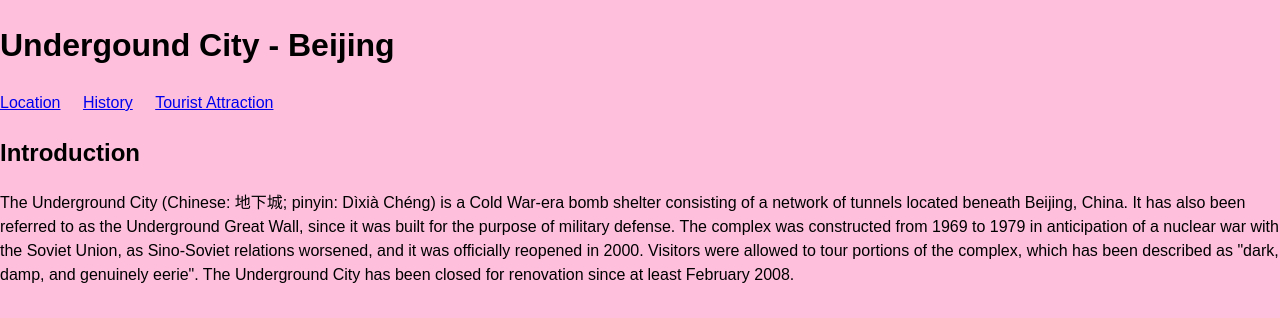
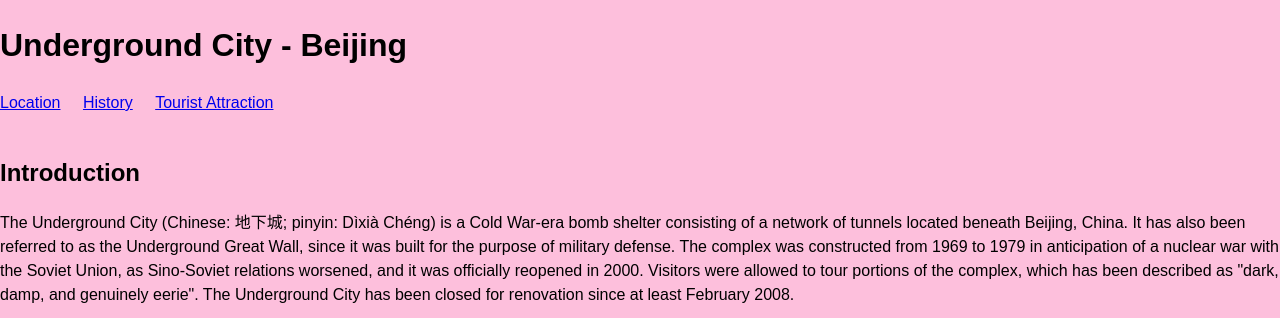
Before and after one commit to briebrocato1/Universal-Design-Brie, a plain HTML site: page semantics.html in a window 1280 px wide. Shown: the top 318 px of the page. Drawn offline with Linux system fonts and the light colour scheme.

Commit message:
changed spelling and proofread

```diff
--- a/semantics.html
+++ b/semantics.html
@@ -3,14 +3,14 @@
 <head>
     <meta charset="UTF-8">
     <meta name="viewport" content="width=device-width, initial-scale=1.0">
-    <title>Undergound City - Beijing</title>
+    <title>Underground City - Beijing</title>
 
     <link rel="stylesheet" href="semantics.css">
 </head>
 <body>
     <!-- header  -->
      <header>
-        <h1>Undergound City - Beijing</h1>
+        <h1>Underground City - Beijing</h1>
      </header>
 
      <!-- Navigation -->
@@ -30,11 +30,13 @@
     <!-- main -->
     <main>
         <!-- intro -->
+         <section id="introduction">
          <h2>Introduction</h2>
         <p>The Underground City (Chinese: 地下城; pinyin: Dìxià Chéng) is a Cold War-era bomb shelter consisting of a network of tunnels located beneath Beijing, China. It has also been referred to as the Underground Great Wall, since it was built for the
             purpose of military defense. The complex was constructed from 1969 to 1979 in anticipation of a nuclear war with the Soviet Union, as Sino-Soviet relations worsened, and it was officially reopened in 2000. Visitors were allowed to tour portions
             of the complex, which has been described as "dark, damp, and genuinely eerie". The Underground City has been closed for renovation since at least February 2008.
             </p>
+        </section>
 
         <figure>
                 <img src="img/entrance.jpg" alt="Entrance to the Underground City in Beijing at Xidamochang Jie">
@@ -80,7 +82,7 @@
 
         <section id="tourist-attraction">
             <h2>Tourist Attraction</h2>
-            <p>The complex was officially opened in 2000, but has been closed for renovation since at least February 2008. While it was open, visitors were allowed to tour portions of the complex; the Underground City was popular with foreign tourists but slowly became uninteresting to local citizens."" Though there are many other entrances, foreign visitors entered approved sections accessed via a small shop front in Qianmen, south of Tiananmen Square, at 62 West Damochang Street. Tour groups could enter free of charge and without prior permission while individual tourists not part of a group were charged 20 yuan (US$2.40) each. Although tours aren't offered, private tours can still be found viewing the surroundings.</p>
+            <p>The complex was officially opened in 2000, but has been closed for renovation since at least February 2008. While it was open, visitors were allowed to tour portions of the complex; the Underground City was popular with foreign tourists but slowly became uninteresting to local citizens. Though there are many other entrances, foreign visitors entered approved sections accessed via a small shop front in Qianmen, south of Tiananmen Square, at 62 West Damochang Street. Tour groups could enter free of charge and without prior permission while individual tourists not part of a group were charged 20 yuan (US$2.40) each. Although tours aren't offered, private tours can still be found viewing the surroundings.</p>
             <p>The official tour took visitors only on a small circular stretch of the Underground City. Inside the complex, visitors could see signposts to major landmarks accessible by the tunnels, such as Tiananmen Square and the Forbidden City, and could see chambers labeled with their original functions, such as cinemas, hospitals, or arsenals. A portrait of Mao Zedong could be seen amidst murals of locals volunteering to dig the tunnels and fading slogans such as "Accumulate Grain", and "For the People: Prepare for War, Prepare for Famine". Rooms with bunk beds and decayed cardboard boxes of water purifiers could be seen in areas not open to tourists. Visitors on the official tour would also pass by a functioning silk factory in one of the underground staff meeting rooms of the complex, and be given a demonstration of the process of obtaining silk from silkworm cocoons. They had a chance to buy souvenirs at a tourists' shop operated by the state-owned Qianmen Arts and Crafts Center and the China Kai Tian Silk Company.</p>
         </section>
 
```
